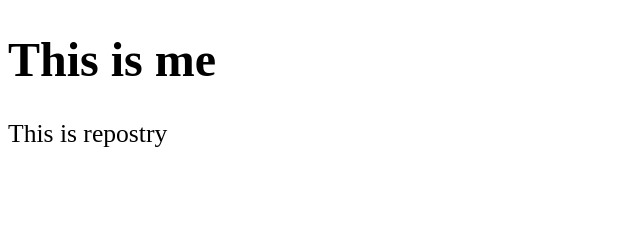
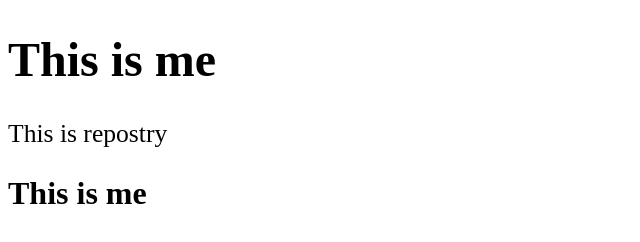
Before and after one commit to Abdulalem-Laheb/htmlproject, a plain HTML site: page index.html in a window 1280 px wide. Shown: the whole page, without its empty margins (0-640 px from the left). Drawn offline with Linux system fonts and the light colour scheme.

Commit message:
first modfy

```diff
--- a/index.html
+++ b/index.html
@@ -10,5 +10,6 @@
 <body>
     <h1 style="font-size:300%;">This is me</h1>
 <p style="font-size:160%;">This is repostry</p>
+<h1 style="اول تعديل">This is me</h1>
 </body>
 </html>
```
